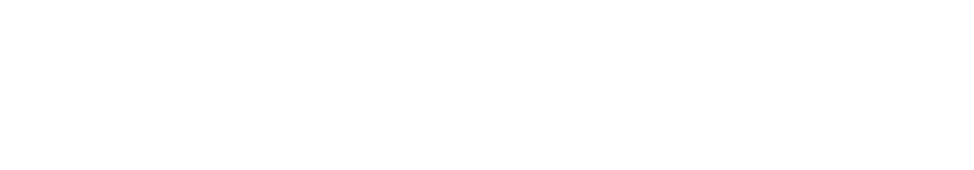
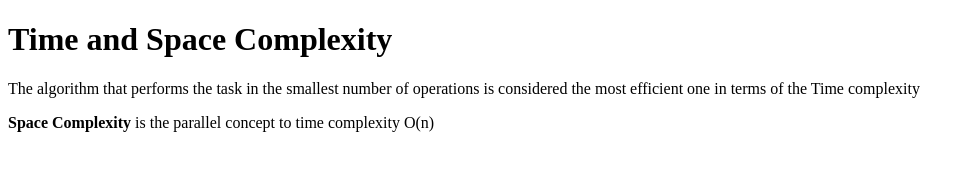
Before and after one commit to acciojob/time-and-space-complexity-codeswithadarsh, a website: page main.html in a window 1280 px wide. Shown: the whole page, without its empty margins (0-974 px from the left). Drawn offline with Linux system fonts and the light colour scheme.

Commit message:
created a submission

```diff
--- a/main.html
+++ b/main.html
@@ -7,7 +7,17 @@
 </head>
 
 <body>
-	<!-- the entire body must be written by student -->
+
+     <div>
+         <h1>Time and Space Complexity</h1>
+
+         <p>The algorithm that performs the task in the smallest number of operations is considered the most efficient one in terms of the Time complexity</p>
+         <p><b>Space Complexity</b> is the parallel concept to time complexity O(n)</p>
+
+
+     </div>
+
+
     <script type="text/javascript" src="./script.js">
 </script>
 
```
